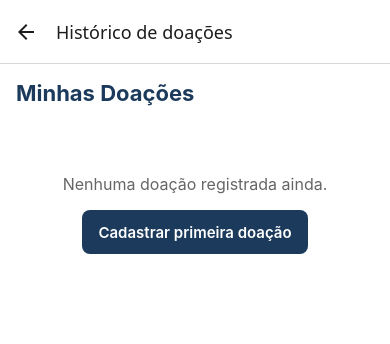
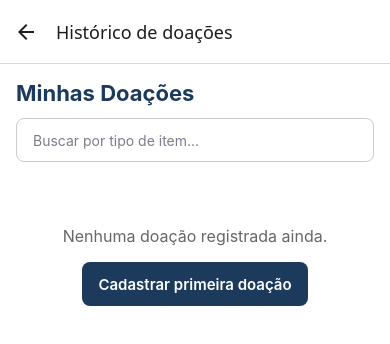
Before and after one commit to college-soft-eng-repos/instituto-mao-amiga, a React Native app: screen /HistoricoDoacoes in a window 390 px wide. Shown: the top 344 px of the page. Built offline with nearby package versions, Linux system fonts and the light colour scheme.

Commit message:
feat(historico-doacoes): filtro por tipo item refs #12

```diff
--- a/App.tsx
+++ b/App.tsx
@@ -10,7 +10,7 @@ import TelaDetalheDoacao from './TelaDetalheDoacao';
 export type RootStackParamList = {
   Lista: undefined;
   Detalhe: { pontoId: string };
-  CadastroDoacao: { doacaoId?: string };
+  CadastroDoacao: { doacaoId?: string } | undefined;
   HistoricoDoacoes: undefined;
   DetalheDoacao: { doacaoId: string };
 };
--- a/TelaHistoricoDoacoes.tsx
+++ b/TelaHistoricoDoacoes.tsx
@@ -1,10 +1,11 @@
-import React, { useState, useCallback } from 'react';
+import React, { useState, useCallback, useMemo } from 'react';
 import {
   View,
   Text,
   StyleSheet,
   FlatList,
   TouchableOpacity,
+  TextInput,
 } from 'react-native';
 import { SafeAreaView } from 'react-native-safe-area-context';
 import { useFocusEffect } from '@react-navigation/native';
@@ -45,6 +46,7 @@ const DoacaoItem = React.memo(({ item, onPress }: { item: Doacao; onPress: () =>
 export default function TelaHistoricoDoacoes({ navigation }: Props) {
   const { conteudoStyle } = useConteudoResponsivo();
   const [doacoes, setDoacoes] = useState<Doacao[]>([]);
+  const [busca, setBusca] = useState('');
   const [carregando, setCarregando] = useState(true);
 
   // Recarrega as doações sempre que a tela entra em foco
@@ -60,21 +62,43 @@ export default function TelaHistoricoDoacoes({ navigation }: Props) {
     }, [])
   );
 
+  // Filtra as doações pelo tipo de item enquanto o usuário digita
+  const doacoesFiltradas = useMemo(() => {
+    return doacoes.filter((item) =>
+      item.tipoItem.toLowerCase().includes(busca.toLowerCase().trim())
+    );
+  }, [doacoes, busca]);
+
   return (
     <SafeAreaView style={styles.container} edges={['bottom', 'left', 'right']}>
-      <View style={[styles.headerContainer, conteudoStyle]}>
-        <Text style={styles.titulo}>Minhas Doações</Text>
-      </View>
-
       <FlatList
-        data={doacoes}
+        data={doacoesFiltradas}
         keyExtractor={(item) => item.id}
         contentContainerStyle={[styles.listaConteudo, conteudoStyle]}
-        renderItem={({ item }) => <DoacaoItem item={item}
-        onPress={() => navigation.navigate('DetalheDoacao', { doacaoId: item.id })} />}
+        ListHeaderComponent={
+          <View style={styles.headerContainer}>
+            <Text style={styles.titulo}>Minhas Doações</Text>
+            <TextInput
+              style={styles.inputBusca}
+              placeholder="Buscar por tipo de item..."
+              placeholderTextColor="#7c7c8a"
+              value={busca}
+              onChangeText={setBusca}
+              autoCorrect={false}
+            />
+          </View>
+        }
+        renderItem={({ item }) => (
+          <DoacaoItem
+            item={item}
+            onPress={() => navigation.navigate('DetalheDoacao', { doacaoId: item.id })}
+          />
+        )}
         ListEmptyComponent={
           !carregando ? (
             <View style={styles.vazioContainer}>
+              {doacoes.length === 0 ? (
+                <>
                   <Text style={styles.vazioTexto}>Nenhuma doação registrada ainda.</Text>
                   <TouchableOpacity
                     style={styles.botaoCadastrarVazio}
@@ -82,6 +106,12 @@ export default function TelaHistoricoDoacoes({ navigation }: Props) {
                   >
                     <Text style={styles.botaoCadastrarVazioTexto}>Cadastrar primeira doação</Text>
                   </TouchableOpacity>
+                </>
+              ) : (
+                <Text style={styles.vazioTexto}>
+                  Nenhuma doação encontrada para "{busca}".
+                </Text>
+              )}
             </View>
           ) : null
         }
@@ -103,6 +133,18 @@ const styles = StyleSheet.create({
     fontSize: 22,
     fontWeight: 'bold',
     color: '#1B3A5C',
+    marginBottom: 12,
+  },
+  inputBusca: {
+    minHeight: 44,
+    borderColor: '#CCCCCC',
+    borderWidth: 1,
+    borderRadius: 8,
+    paddingHorizontal: 16,
+    paddingVertical: 10,
+    marginBottom: 16,
+    color: '#000000',
+    backgroundColor: '#FFFFFF',
   },
   listaConteudo: {
     paddingBottom: 24,
@@ -143,13 +185,14 @@ const styles = StyleSheet.create({
   vazioContainer: {
     alignItems: 'center',
     justifyContent: 'center',
-    paddingTop: 60,
+    paddingTop: 40,
   },
   vazioTexto: {
     fontSize: 16,
     color: '#666666',
     marginBottom: 16,
     textAlign: 'center',
+    paddingHorizontal: 16,
   },
   botaoCadastrarVazio: {
     backgroundColor: '#1B3A5C',
```
Lines whose indentation alone changed are shown as unchanged.
